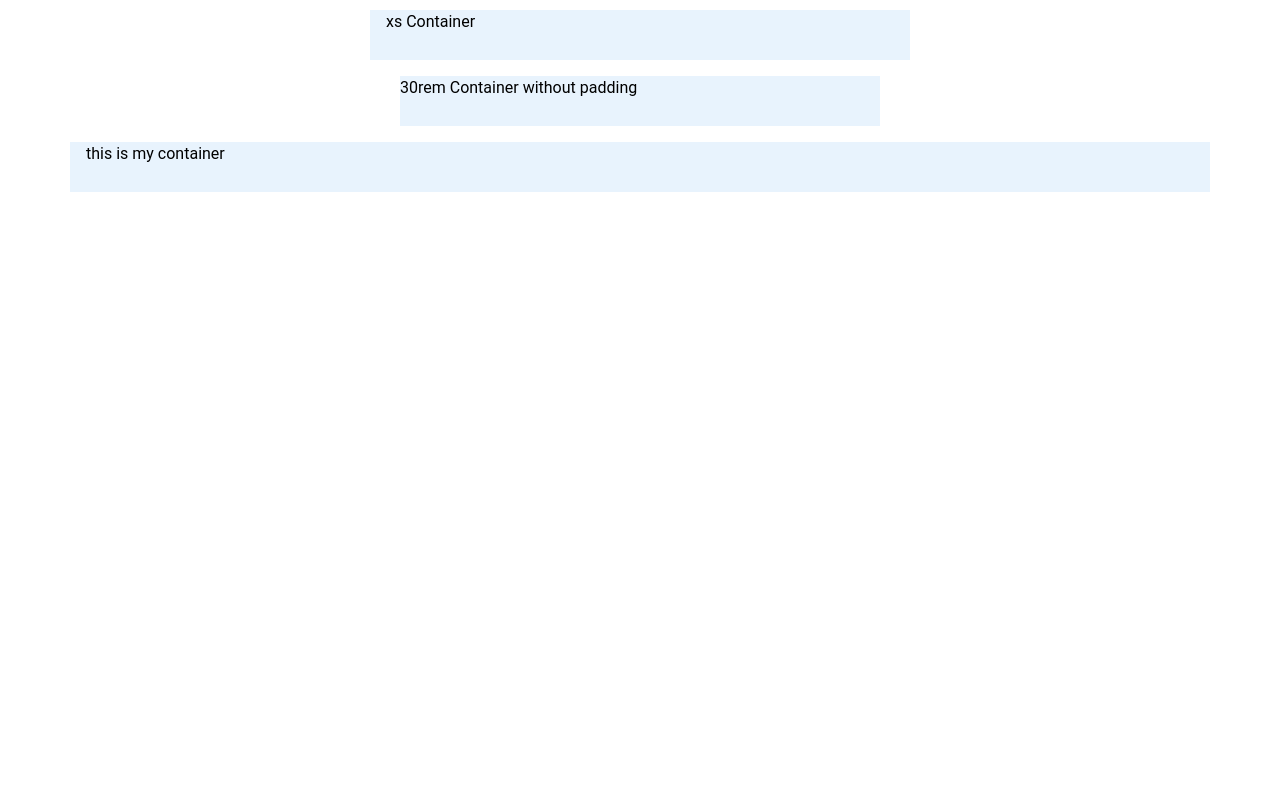
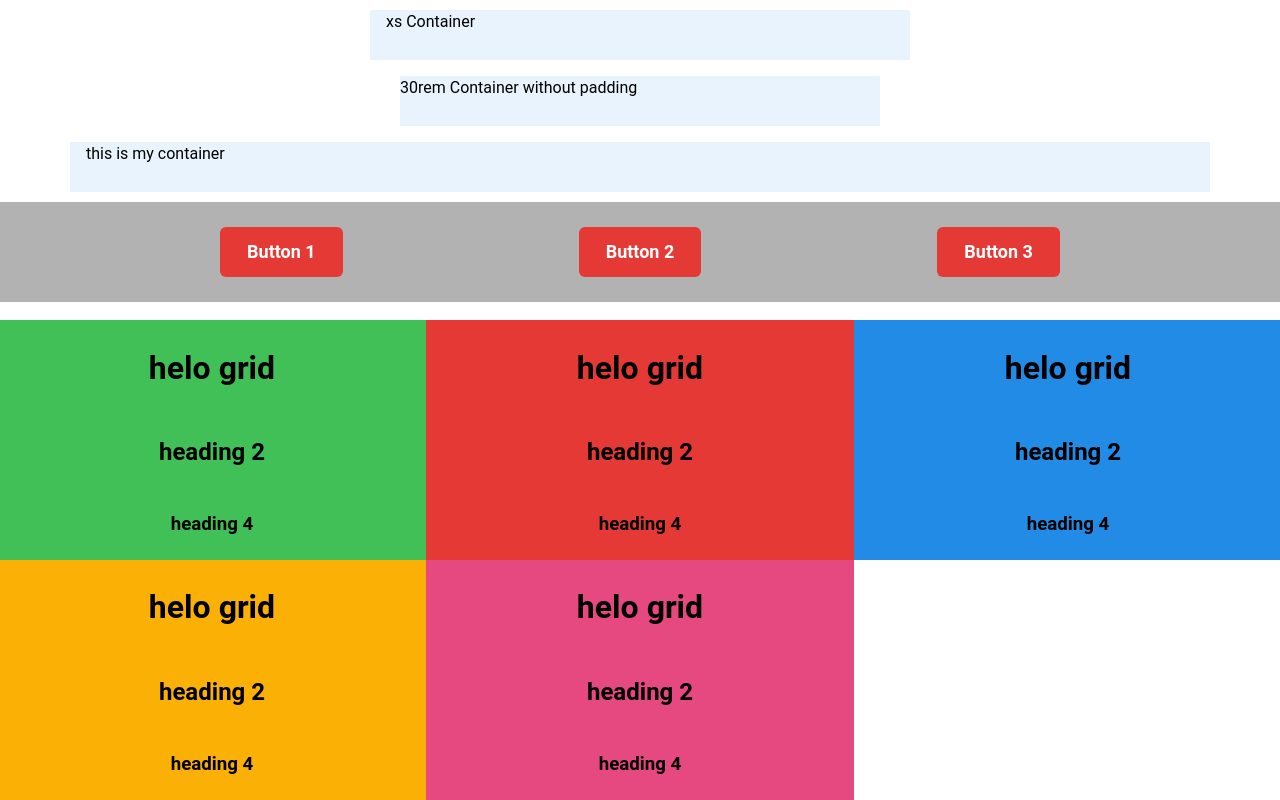
Before and after one commit to SanjeevRoyy/MantineLibrary, a React (Vite) app: page / in a window 1280 px wide. Shown: the part 1293-2093 px from the top of the page. Before the commit the page ends 1485 px from the top, so only its background shows below. Built offline with nearby package versions, Linux system fonts and the light colour scheme.

Commit message:
added grid section

```diff
--- a/src/App.jsx
+++ b/src/App.jsx
@@ -3,6 +3,9 @@ import Demo from './components/firstExample/Demo';
 import Ratio from './components/aspectratio/Ratio';
 import CenterComp from './components/center/CenterComp';
 import ContainerEx from './components/container/ContainerEx';
+import FlexEx from './components/flex/FlexEx';
+import GridEx from './config/grid/GridEx';
+
 
 
 // Define the Mantine theme
@@ -11,12 +14,14 @@ import ContainerEx from './components/container/ContainerEx';
 function App() {
 
   return (
-   <>
-   <Demo/>
-  <Ratio/>
-   <CenterComp/>
-   <ContainerEx/>
-   </>
+    <>
+      <Demo />
+      <Ratio />
+      <CenterComp />
+      <ContainerEx />
+      <FlexEx />
+      <GridEx />
+    </>
 
 
   );
--- /dev/null
+++ b/src/components/flex/FlexEx.jsx
@@ -0,0 +1,21 @@
+import { Flex, Button } from '@mantine/core';
+
+export default function FlexEx() {
+  return (
+    <Flex
+      mih={100}
+      bg="rgba(0, 0, 0, .3)"
+      gap="md"
+      justify="space-evenly"
+      align="center"
+      direction="row"
+      wrap="wrap"
+      mt={10}
+      mb={20}
+    >
+      <Button size='lg'>Button 1</Button>
+      <Button size='lg'>Button 2</Button>
+      <Button size='lg'>Button 3</Button>
+    </Flex>
+  );
+}
--- /dev/null
+++ b/src/config/grid/GridEx.jsx
@@ -0,0 +1,25 @@
+import { Grid } from '@mantine/core';
+
+export default function GridEx() {
+  return (
+    <Grid   align='center'   gutter="xs">
+      <Grid.Col   style={{ display:'flex', flexDirection:'column', alignItems:'center',justifyContent:'center'}}  bg={'green'} span={4}>
+        <h1>helo grid</h1>
+        <h2>heading 2</h2>
+        <h3>heading 4</h3>
+      </Grid.Col>
+      <Grid.Col  style={{ display:'flex', flexDirection:'column', alignItems:'center',justifyContent:'center'}} bg={'red'} span={4}> <h1>helo grid</h1>
+        <h2>heading 2</h2>
+        <h3>heading 4</h3></Grid.Col>
+      <Grid.Col  style={{ display:'flex', flexDirection:'column', alignItems:'center',justifyContent:'center'}}  bg={'blue'}span={4}> <h1>helo grid</h1>
+        <h2>heading 2</h2>
+        <h3>heading 4</h3></Grid.Col>
+      <Grid.Col  style={{ display:'flex', flexDirection:'column', alignItems:'center',justifyContent:'center'}}  bg={'yellow'} span={4}> <h1>helo grid</h1>
+        <h2>heading 2</h2>
+        <h3>heading 4</h3></Grid.Col>
+      <Grid.Col  style={{ display:'flex', flexDirection:'column', alignItems:'center',justifyContent:'center'}}  bg={'pink'} span={4}> <h1>helo grid</h1>
+        <h2>heading 2</h2>
+        <h3>heading 4</h3></Grid.Col>
+    </Grid>
+  );
+}
```
